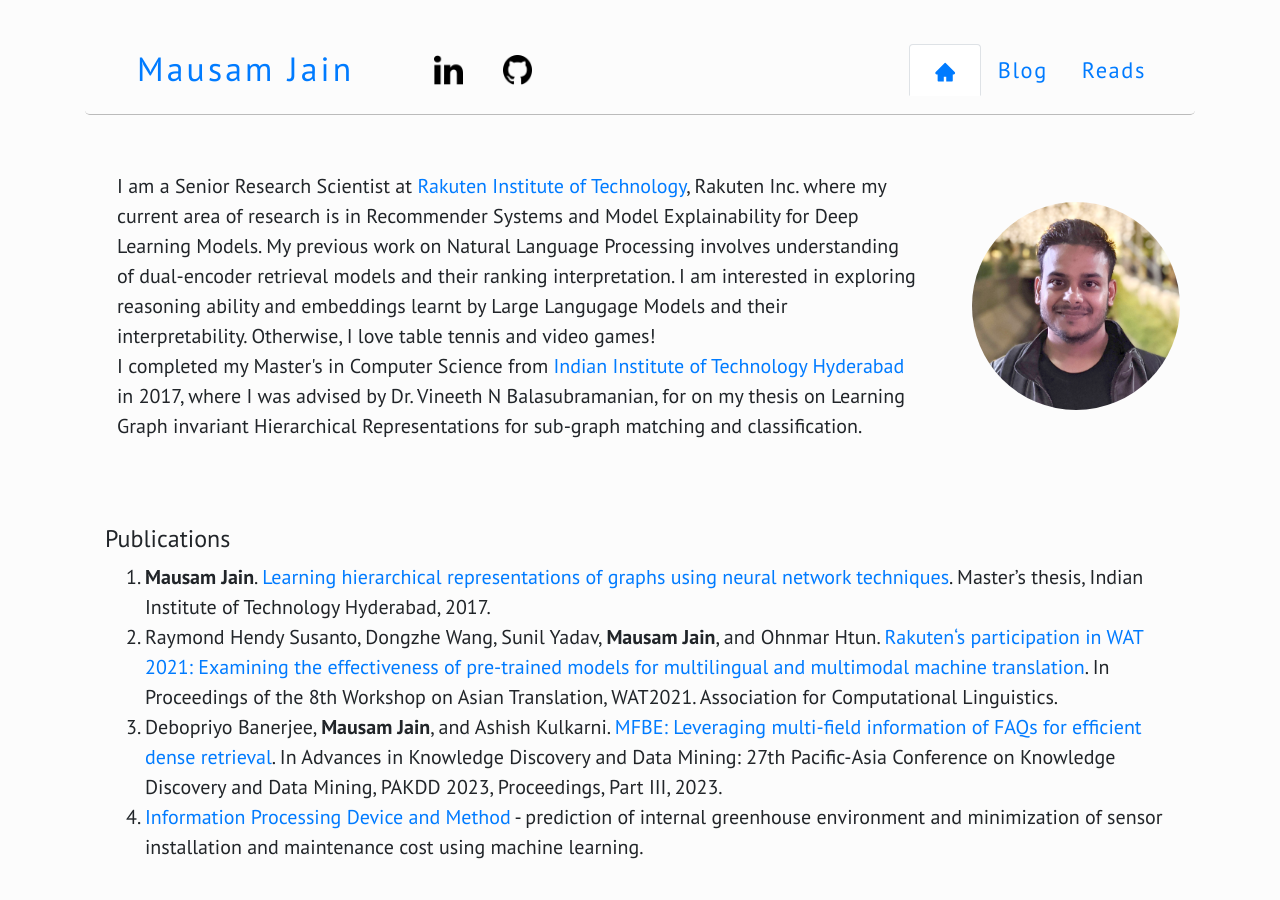
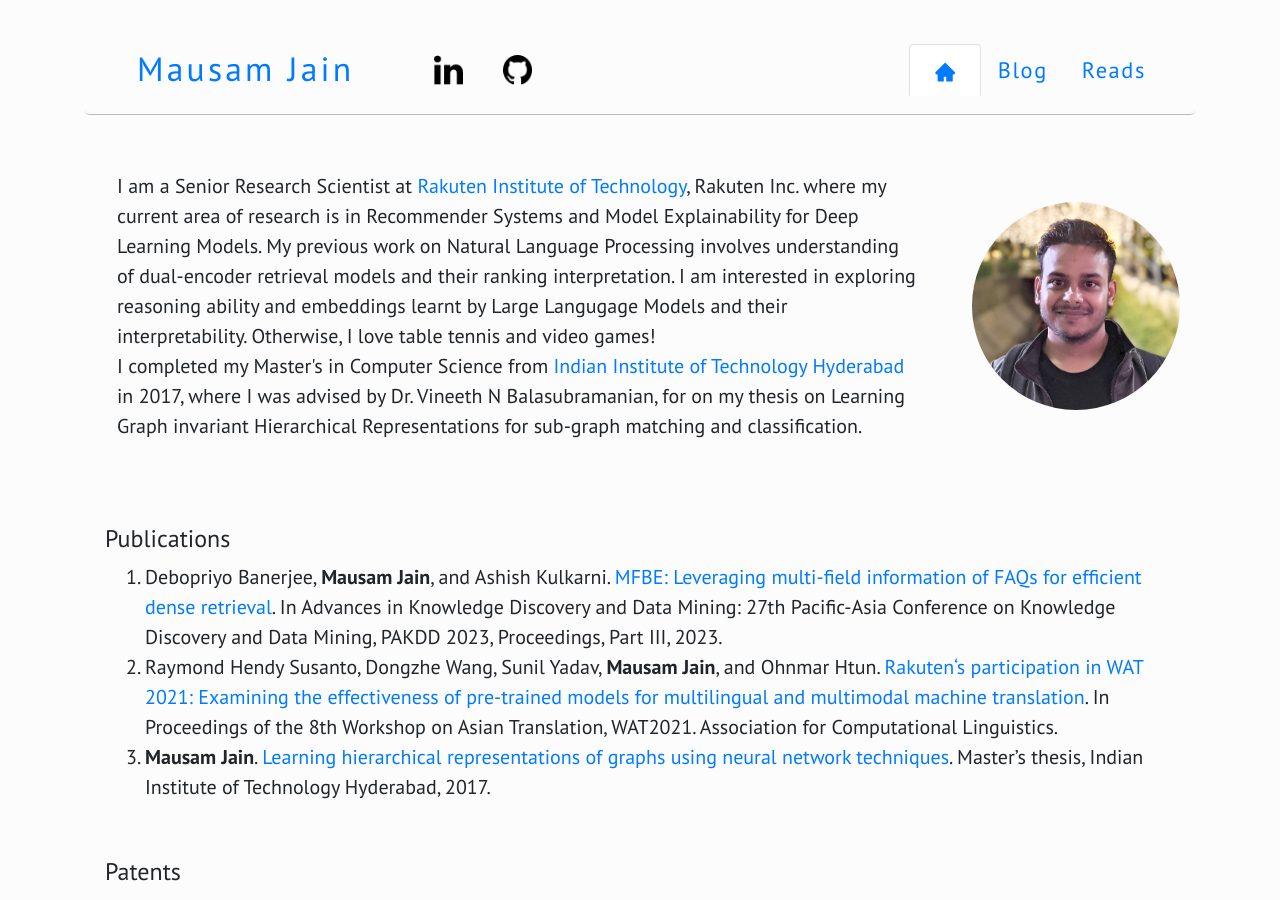
Before and after one commit to mausamsion/mausamsion.github.io, a React (Create React App) app: page / in a window 1280 px wide. Shown: the top 900 px of the page. Built offline with nearby package versions, Linux system fonts and the light colour scheme; a web font is replaced by a local one.

Commit message:
corrected the order

```diff
--- a/src/components/Publications.js
+++ b/src/components/Publications.js
@@ -9,16 +9,13 @@ function Publications() {
                 <h4>Publications</h4>
                 <ol>
                     <li>
-                        <b>Mausam Jain</b>. <a href="https://gist.github.com/mausamsion/4edf79639308b6fd96f6fd558a54eab6">Learning hierarchical representations of graphs using neural network techniques</a>. Master’s thesis, Indian Institute of Technology Hyderabad, 2017.
+                        Debopriyo Banerjee, <b>Mausam Jain</b>, and Ashish Kulkarni. <a href='https://link.springer.com/chapter/10.1007/978-3-031-33380-4_9'>MFBE: Leveraging multi-field information of FAQs for efficient dense retrieval</a>. In Advances in Knowledge Discovery and Data Mining: 27th Pacific-Asia Conference on Knowledge Discovery and Data Mining, PAKDD 2023, Proceedings, Part III, 2023.
                     </li>
                     <li>
                         Raymond Hendy Susanto, Dongzhe Wang, Sunil Yadav, <b>Mausam Jain</b>, and Ohnmar Htun. <a href='https://aclanthology.org/2021.wat-1.9/'>Rakuten‘s participation in WAT 2021: Examining the effectiveness of pre-trained models for multilingual and multimodal machine translation</a>. In Proceedings of the 8th Workshop on Asian Translation, WAT2021. Association for Computational Linguistics.
                     </li>
                     <li>
-                        Debopriyo Banerjee, <b>Mausam Jain</b>, and Ashish Kulkarni. <a href='https://link.springer.com/chapter/10.1007/978-3-031-33380-4_9'>MFBE: Leveraging multi-field information of FAQs for efficient dense retrieval</a>. In Advances in Knowledge Discovery and Data Mining: 27th Pacific-Asia Conference on Knowledge Discovery and Data Mining, PAKDD 2023, Proceedings, Part III, 2023.
-                    </li>
-                    <li>
-                        <a href='https://patentscope2.wipo.int/search/en/detail.jsf?docId=WO2018180239'>Information Processing Device and Method</a> - prediction of internal greenhouse environment and minimization of sensor installation and maintenance cost using machine learning.
+                        <b>Mausam Jain</b>. <a href="https://gist.github.com/mausamsion/4edf79639308b6fd96f6fd558a54eab6">Learning hierarchical representations of graphs using neural network techniques</a>. Master’s thesis, Indian Institute of Technology Hyderabad, 2017.
                     </li>
                 </ol>
             </Card.Body>
```
